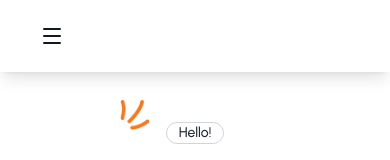
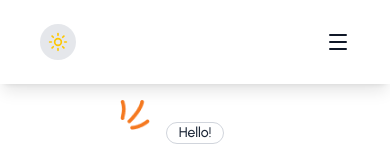
Before and after one commit to yujanThulung/portfolio, a Next.js app: page / in a window 390 px wide. Shown: the top 160 px of the page. Built offline with nearby package versions, Linux system fonts and the light colour scheme.

Commit message:
refactor: navbar responsiveness fixed

```diff
--- a/src/components/common/Navbar.tsx
+++ b/src/components/common/Navbar.tsx
@@ -14,12 +14,25 @@ export default function Navbar() {
   const [isScrolled, setIsScrolled] = useState(false);
   const pathname = usePathname()?.replace(/\/$/, "") || "/";
 
-  // detect scroll
+  // 🧭 Detect scroll
   useEffect(() => {
     const handleScroll = () => setIsScrolled(window.scrollY > 10);
     window.addEventListener("scroll", handleScroll);
     return () => window.removeEventListener("scroll", handleScroll);
   }, []);
+
+  // 🚫 Disable scroll when mobile menu is open
+  useEffect(() => {
+    if (isOpen) {
+      document.body.style.overflow = "hidden"; // lock scroll
+    } else {
+      document.body.style.overflow = ""; // restore scroll
+    }
+
+    return () => {
+      document.body.style.overflow = ""; // cleanup
+    };
+  }, [isOpen]);
 
   return (
     <motion.nav
@@ -27,7 +40,7 @@ export default function Navbar() {
       animate={{
         top: isScrolled ? 24 : 0,
         width: isScrolled ? "75%" : "100%",
-        borderRadius: isScrolled ? 9999 : 0, // smooth radius change
+        borderRadius: isScrolled ? 9999 : 0,
         left: isScrolled ? "50%" : 0,
         x: isScrolled ? "-50%" : 0,
       }}
@@ -37,7 +50,7 @@ export default function Navbar() {
       }}
       className={`fixed font-sans font-light z-50 shadow-lg
         bg-white dark:bg-neutral-900 text-gray-900 dark:text-white
-        overflow-hidden`} // prevent flicker during radius change
+        overflow-hidden`}
       style={{ transformOrigin: "top center" }}
     >
       {/* Inner Wrapper with Dynamic Padding */}
@@ -48,16 +61,19 @@ export default function Navbar() {
             : "px-10 sm:px-20 lg:px-32 py-6"
         }`}
       >
-        {/* Mobile Toggle */}
+        {/* ✅ Mobile View (ThemeSwitch left, Menu right) */}
+        <div className="flex items-center justify-between w-full md:hidden">
+          <ThemeSwitch />
           <button
-          className="md:hidden text-gray-900 dark:text-white"
+            className="text-gray-900 dark:text-white"
             onClick={() => setIsOpen(!isOpen)}
             aria-label="Toggle Menu"
           >
             {isOpen ? <X size={24} /> : <Menu size={24} />}
           </button>
+        </div>
 
-        {/* Desktop Nav */}
+        {/* ✅ Desktop Nav */}
         <div className="hidden md:flex items-center justify-between w-full">
           {/* Left Links */}
           <div className="flex items-center space-x-4">
@@ -90,7 +106,7 @@ export default function Navbar() {
             </div>
 
             <motion.div
-              className="font-light tracking-wide text-gray-900 dark:text-white overflow-hidden"
+              className="font-light tracking-wide text-gray-900 dark:text-white overflow-hidden hidden lg:block"
               initial={{ width: "3rem" }}
               animate={{ width: hovered ? "10rem" : "3rem" }}
               transition={{ type: "spring", stiffness: 200, damping: 20 }}
@@ -144,10 +160,10 @@ export default function Navbar() {
         </div>
       </div>
 
-      {/* Mobile Menu */}
+      {/* ✅ Mobile Menu */}
       <div
         className={`md:hidden bg-white dark:bg-neutral-900 transition-all duration-300 overflow-hidden ${
-          isOpen ? "max-h-64 py-4" : "max-h-0"
+          isOpen ? "h-screen py-4" : "max-h-0"
         }`}
       >
         <div className="flex flex-col items-center space-y-4">
```
Lines whose indentation alone changed are shown as unchanged.
